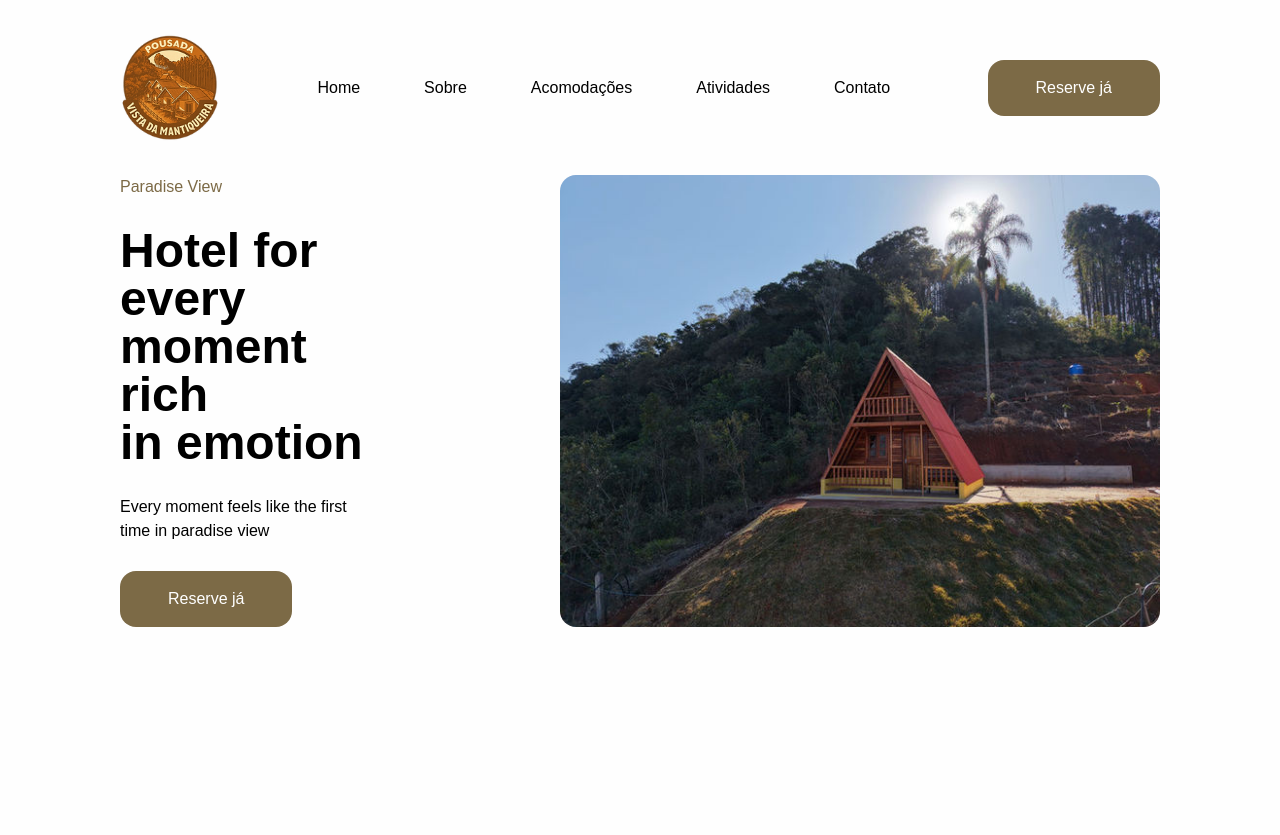
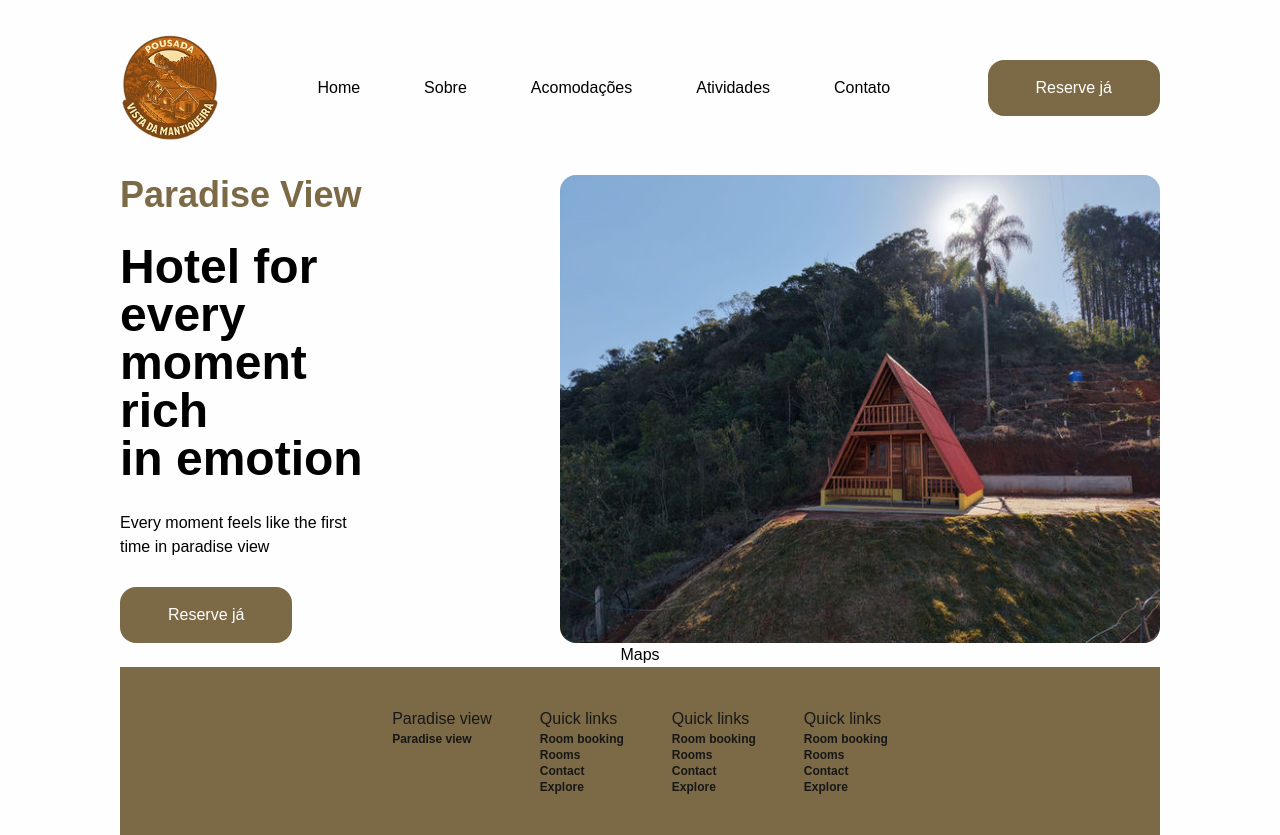
Before and after one commit to Buenohy/pousada-vista-da-mantiqueira, a Next.js app: page / in a window 1280 px wide. Before the commit the page ends 800 px from the top, so only its background shows below. Built offline with nearby package versions, Linux system fonts and the light colour scheme.

Commit message:
feat: Maps components

```diff
--- a/src/app/page.tsx
+++ b/src/app/page.tsx
@@ -1,4 +1,6 @@
+import Footer from '@/components/Footer';
 import HomePage from '@/components/Home/HomePage';
+import Maps from '@/components/Maps';
 import NavBar from '@/components/NavBar';
 
 export default function Home() {
@@ -6,6 +8,8 @@ export default function Home() {
     <div className="px-30">
       <NavBar />
       <HomePage />
+      <Maps />
+      <Footer />
     </div>
   );
 }
--- /dev/null
+++ b/src/components/Footer.tsx
@@ -0,0 +1,31 @@
+export default function Footer() {
+  return (
+    <div className="bg-primary px-30 py-10 flex gap-12 justify-center">
+      <ol>
+        <li>Paradise view</li>
+        <li className="font-bold text-xs">Paradise view</li>
+      </ol>
+      <ol>
+        <li>Quick links</li>
+        <li className="font-bold text-xs">Room booking</li>
+        <li className="font-bold text-xs">Rooms</li>
+        <li className="font-bold text-xs">Contact</li>
+        <li className="font-bold text-xs">Explore</li>
+      </ol>
+      <ol>
+        <li>Quick links</li>
+        <li className="font-bold text-xs">Room booking</li>
+        <li className="font-bold text-xs">Rooms</li>
+        <li className="font-bold text-xs">Contact</li>
+        <li className="font-bold text-xs">Explore</li>
+      </ol>
+      <ol>
+        <li>Quick links</li>
+        <li className="font-bold text-xs">Room booking</li>
+        <li className="font-bold text-xs">Rooms</li>
+        <li className="font-bold text-xs">Contact</li>
+        <li className="font-bold text-xs">Explore</li>
+      </ol>
+    </div>
+  );
+}
--- a/src/components/Home/HomePage.tsx
+++ b/src/components/Home/HomePage.tsx
@@ -9,7 +9,9 @@ export default function HomePage() {
     "
     >
       <div className="text-black">
-        <h2 className="text-primary mb-7">Paradise View</h2>
+        <h2 className="text-primary mb-7 text-4xl font-semibold">
+          Paradise View
+        </h2>
         <h2 className="text-black font-bold text-5xl text-balance mb-7">
           Hotel for every <br /> moment rich <br /> in emotion
         </h2>
--- /dev/null
+++ b/src/components/Maps.tsx
@@ -0,0 +1,7 @@
+export default function Maps() {
+  return (
+    <div>
+      <h3 className="text-black text-center">Maps</h3>
+    </div>
+  );
+}
```
